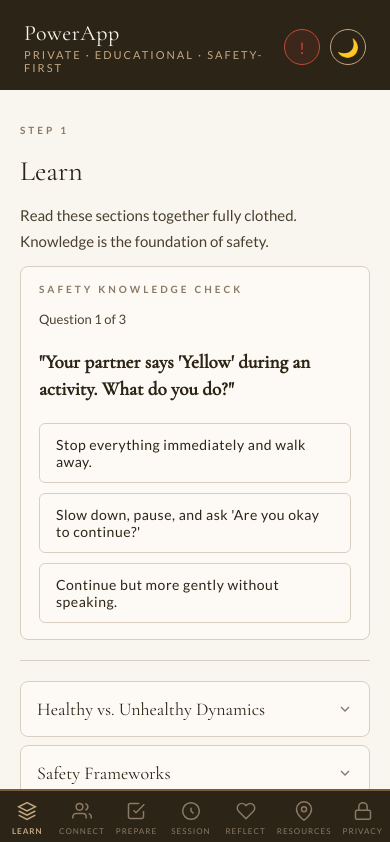
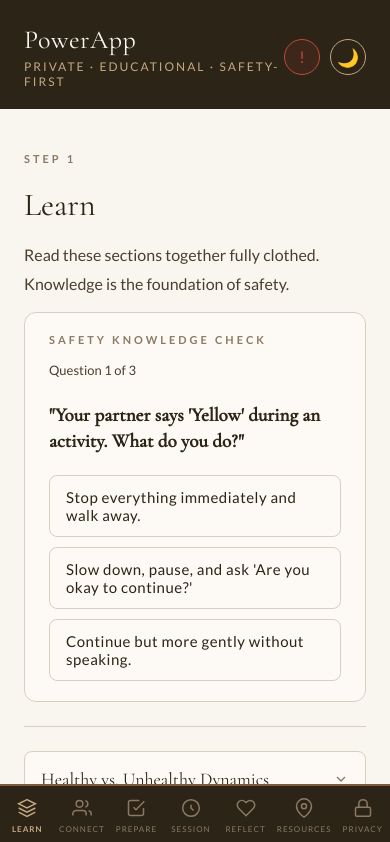
Before and after one commit to joshuaparris-max/PowerApp, a React (Vite) app: page / in a window 390 px wide. Shown: the top 842 px of the page. Built offline with nearby package versions, Linux system fonts and the light colour scheme.

Commit message:
UI: Improve desktop friendliness with increased container width and responsive padding

```diff
--- a/src/constants.js
+++ b/src/constants.js
@@ -41,17 +41,20 @@ export const getStyles = (C) => ({
     fontFamily: font.sans,
     background: C.cream,
     minHeight: "100vh",
-    maxWidth: 480,
+    width: "100%",
+    maxWidth: 800, // Increased for better desktop feel
     margin: "0 auto",
     position: "relative",
     paddingBottom: 80,
     color: C.ink,
     transition: "background 0.3s, color 0.3s",
+    display: "flex",
+    flexDirection: "column",
   },
   header: {
     background: C.ink,
     color: C.cream,
-    padding: "20px 24px 16px",
+    padding: "24px 24px 20px",
     position: "sticky",
     top: 0,
     zIndex: 10,
@@ -59,17 +62,17 @@ export const getStyles = (C) => ({
   },
   headerTitle: {
     fontFamily: font.serif,
-    fontSize: 22,
+    fontSize: 26,
     fontWeight: 400,
     letterSpacing: 0.5,
     margin: 0,
   },
   headerSub: {
-    fontSize: 11,
+    fontSize: 12,
     color: C.accentLight,
     letterSpacing: 2,
     textTransform: "uppercase",
-    marginTop: 2,
+    marginTop: 4,
   },
   nav: {
     position: "fixed",
@@ -77,7 +80,7 @@ export const getStyles = (C) => ({
     left: "50%",
     transform: "translateX(-50%)",
     width: "100%",
-    maxWidth: 480,
+    maxWidth: 800, // Matches app maxWidth
     background: C.ink,
     display: "flex",
     borderTop: `2px solid ${C.accent}`,
@@ -86,7 +89,7 @@ export const getStyles = (C) => ({
   },
   navBtn: (active) => ({
     flex: 1,
-    padding: "10px 4px 8px",
+    padding: "12px 4px 10px",
     background: "none",
     border: "none",
     cursor: "pointer",
@@ -94,60 +97,65 @@ export const getStyles = (C) => ({
     display: "flex",
     flexDirection: "column",
     alignItems: "center",
-    gap: 3,
+    gap: 4,
     fontSize: 10,
     letterSpacing: 1,
     textTransform: "uppercase",
     fontFamily: font.sans,
     transition: "color 0.2s",
   }),
-  page: { padding: "24px 20px" },
+  page: {
+    padding: "32px 24px",
+    maxWidth: 600, // Keep content readable
+    margin: "0 auto",
+    width: "100%",
+  },
   h1: {
     fontFamily: font.serif,
-    fontSize: 28,
+    fontSize: 32,
     fontWeight: 400,
     color: C.ink,
-    marginBottom: 6,
+    marginBottom: 8,
     lineHeight: 1.2,
   },
   h2: {
     fontFamily: font.serif,
-    fontSize: 20,
+    fontSize: 22,
     fontWeight: 500,
     color: C.accent,
-    marginBottom: 10,
-    marginTop: 24,
+    marginBottom: 12,
+    marginTop: 28,
   },
-  p: { color: C.softInk, lineHeight: 1.7, marginBottom: 12, fontSize: 15 },
+  p: { color: C.softInk, lineHeight: 1.8, marginBottom: 14, fontSize: 16 },
   card: {
     background: C.warmWhite,
     border: `1px solid ${C.rule}`,
-    borderRadius: 8,
-    padding: "16px 18px",
-    marginBottom: 12,
+    borderRadius: 12,
+    padding: "20px 24px",
+    marginBottom: 16,
     transition: "background 0.3s, border-color 0.3s",
   },
   warnBox: {
     background: C.warnBg,
     borderLeft: `4px solid ${C.warnBorder}`,
-    borderRadius: "0 6px 6px 0",
-    padding: "14px 16px",
-    marginBottom: 16,
+    borderRadius: "0 8px 8px 0",
+    padding: "16px 20px",
+    marginBottom: 20,
   },
   safeBox: {
     background: C.sageBg,
     borderLeft: `4px solid ${C.sage}`,
-    borderRadius: "0 6px 6px 0",
-    padding: "14px 16px",
-    marginBottom: 16,
+    borderRadius: "0 8px 8px 0",
+    padding: "16px 20px",
+    marginBottom: 20,
   },
   label: {
-    fontSize: 10,
+    fontSize: 11,
     letterSpacing: 3,
     textTransform: "uppercase",
     fontWeight: 700,
     color: C.muted,
-    marginBottom: 6,
+    marginBottom: 8,
     display: "block",
   },
   pill: (color, bg) => ({
@@ -155,8 +163,8 @@ export const getStyles = (C) => ({
     background: bg,
     color: color,
     borderRadius: 20,
-    padding: "3px 12px",
-    fontSize: 12,
+    padding: "4px 14px",
+    fontSize: 13,
     fontWeight: 700,
     letterSpacing: 0.5,
   }),
@@ -164,24 +172,25 @@ export const getStyles = (C) => ({
     background: variant === "primary" ? C.ink : "transparent",
     color: variant === "primary" ? C.cream : C.accent,
     border: variant === "primary" ? "none" : `1px solid ${C.accent}`,
-    borderRadius: 6,
-    padding: "10px 20px",
+    borderRadius: 8,
+    padding: "12px 24px",
     fontFamily: font.sans,
-    fontSize: 14,
+    fontSize: 15,
     cursor: "pointer",
     letterSpacing: 0.5,
     transition: "all 0.2s",
+    fontWeight: 600,
   }),
   input: {
     width: "100%",
     background: C.warmWhite,
     border: `1px solid ${C.rule}`,
-    borderRadius: 6,
-    padding: "10px 12px",
+    borderRadius: 8,
+    padding: "12px 16px",
     fontFamily: font.sans,
-    fontSize: 14,
+    fontSize: 15,
     color: C.ink,
-    marginBottom: 10,
+    marginBottom: 12,
     boxSizing: "border-box",
     resize: "vertical",
     transition: "background 0.3s, border-color 0.3s, color 0.3s",
@@ -189,10 +198,9 @@ export const getStyles = (C) => ({
   divider: {
     border: "none",
     borderTop: `1px solid ${C.rule}`,
-    margin: "20px 0",
+    margin: "24px 0",
   },
 });
 
-// For backward compatibility and initial load
 export const C = themes.light;
 export const s = getStyles(C);
```
